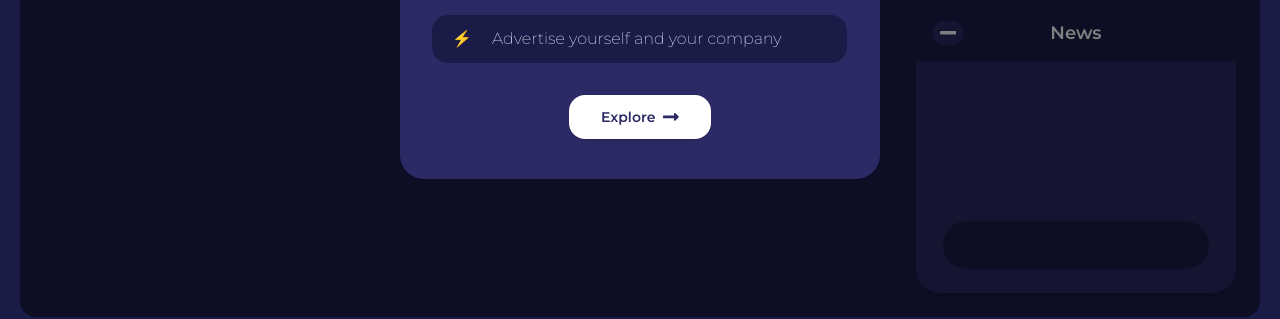
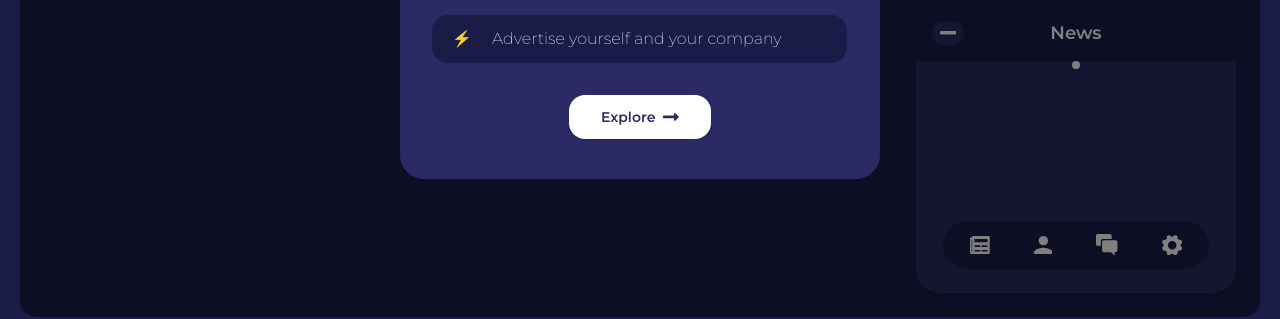
Before and after one commit to Jurredr/twente-digibuddy, a Nuxt app: page / in a window 1280 px wide. Shown: the part 463-782 px from the top of the page. Built offline with nearby package versions, Linux system fonts and the light colour scheme.

Commit message:
Added navigation icons in Widget Window

```diff
--- a/components/WidgetWindow.vue
+++ b/components/WidgetWindow.vue
@@ -87,8 +87,89 @@
         </svg>
       </div>
       <div
-        class="navigation absolute bg-dark rounded-3xl bottom-6 w-10/12 h-12"
-      ></div>
+        class="navigation absolute bg-dark rounded-3xl bottom-6 w-10/12 h-12 flex justify-center items-center gap-11"
+      >
+        <div class="nav-news cursor-pointer">
+          <svg
+            xmlns="http://www.w3.org/2000/svg"
+            width="19.739"
+            height="18.739"
+            viewBox="0 0 19.739 18.739"
+          >
+            <path
+              id="Icon_awesome-newspaper"
+              data-name="Icon awesome-newspaper"
+              d="M18.917,4.5H3.016c-.454,0-.822.524-.822,1.171v.39H.822C.368,6.062,0,6.586,0,7.233V20.506c0,1.509.859,2.733,1.919,2.733H18.094c.908,0,1.645-1.049,1.645-2.342V5.671C19.739,5.024,19.371,4.5,18.917,4.5Zm-17,16.4c-.151,0-.274-.175-.274-.39V8.4h.548v12.1C2.193,20.722,2.071,20.9,1.919,20.9Zm8.088-.781H4.8c-.227,0-.411-.262-.411-.586v-.39c0-.323.184-.586.411-.586h5.209c.227,0,.411.262.411.586v.39C10.418,19.854,10.234,20.116,10.007,20.116Zm7.128,0H11.926c-.227,0-.411-.262-.411-.586v-.39c0-.323.184-.586.411-.586h5.209c.227,0,.411.262.411.586v.39C17.546,19.854,17.362,20.116,17.135,20.116Zm-7.128-4.685H4.8c-.227,0-.411-.262-.411-.586v-.39c0-.323.184-.586.411-.586h5.209c.227,0,.411.262.411.586v.39C10.418,15.169,10.234,15.431,10.007,15.431Zm7.128,0H11.926c-.227,0-.411-.262-.411-.586v-.39c0-.323.184-.586.411-.586h5.209c.227,0,.411.262.411.586v.39C17.546,15.169,17.362,15.431,17.135,15.431Zm0-4.685H4.8c-.227,0-.411-.262-.411-.586V8.209c0-.323.184-.586.411-.586H17.135c.227,0,.411.262.411.586v1.952C17.546,10.484,17.362,10.746,17.135,10.746Z"
+              transform="translate(0 -4.5)"
+              fill="#fff"
+            />
+          </svg>
+        </div>
+        <div class="nav-profile cursor-pointer">
+          <svg
+            xmlns="http://www.w3.org/2000/svg"
+            width="18.739"
+            height="18.739"
+            viewBox="0 0 18.739 18.739"
+          >
+            <path
+              id="Icon_material-person"
+              data-name="Icon material-person"
+              d="M15.37,15.37a4.685,4.685,0,1,0-4.685-4.685A4.684,4.684,0,0,0,15.37,15.37Zm0,2.342C12.243,17.712,6,19.281,6,22.4v2.342H24.739V22.4C24.739,19.281,18.5,17.712,15.37,17.712Z"
+              transform="translate(-6 -6)"
+              fill="#fff"
+            />
+          </svg>
+        </div>
+        <div class="nav-chat cursor-pointer">
+          <svg
+            xmlns="http://www.w3.org/2000/svg"
+            width="21.411"
+            height="21.414"
+            viewBox="0 0 21.411 21.414"
+          >
+            <g
+              id="Icon_ionic-ios-chatboxes"
+              data-name="Icon ionic-ios-chatboxes"
+              transform="translate(-3.375 -3.375)"
+            >
+              <path
+                id="Path_4"
+                data-name="Path 4"
+                d="M25.055,11.981H13.647a1.964,1.964,0,0,0-1.961,1.961v7.943a1.96,1.96,0,0,0,1.961,1.956h6.528a.563.563,0,0,1,.391.165L23.81,27c.18.175.479.1.479-.149v-2.6c0-.309.2-.407.5-.407h.051a2.143,2.143,0,0,0,2.167-1.956V13.943A1.953,1.953,0,0,0,25.055,11.981Z"
+                transform="translate(-2.226 -2.305)"
+                fill="#fff"
+              />
+              <path
+                id="Path_5"
+                data-name="Path 5"
+                d="M9.882,8.415h9.133V5.053a1.679,1.679,0,0,0-1.678-1.678H5.053A1.679,1.679,0,0,0,3.375,5.053v8.5a1.679,1.679,0,0,0,1.678,1.678H8.2V10.093A1.686,1.686,0,0,1,9.882,8.415Z"
+                transform="translate(0)"
+                fill="#fff"
+              />
+            </g>
+          </svg>
+        </div>
+        <div class="nav-settings cursor-pointer">
+          <svg
+            xmlns="http://www.w3.org/2000/svg"
+            width="20.354"
+            height="20.359"
+            viewBox="0 0 20.354 20.359"
+          >
+            <path
+              id="Icon_ionic-ios-settings"
+              data-name="Icon ionic-ios-settings"
+              d="M23.173,14.677a2.619,2.619,0,0,1,1.68-2.444A10.382,10.382,0,0,0,23.6,9.207a2.654,2.654,0,0,1-1.065.228,2.613,2.613,0,0,1-2.391-3.679A10.35,10.35,0,0,0,17.12,4.5a2.617,2.617,0,0,1-4.887,0A10.382,10.382,0,0,0,9.207,5.756a2.613,2.613,0,0,1-2.39,3.679,2.568,2.568,0,0,1-1.065-.228A10.611,10.611,0,0,0,4.5,12.239a2.618,2.618,0,0,1,.005,4.887,10.382,10.382,0,0,0,1.256,3.027A2.614,2.614,0,0,1,9.212,23.6a10.442,10.442,0,0,0,3.027,1.256,2.612,2.612,0,0,1,4.876,0A10.382,10.382,0,0,0,20.142,23.6a2.617,2.617,0,0,1,3.451-3.451,10.442,10.442,0,0,0,1.256-3.027A2.632,2.632,0,0,1,23.173,14.677Zm-8.449,4.235a4.24,4.24,0,1,1,4.24-4.24A4.239,4.239,0,0,1,14.725,18.912Z"
+              transform="translate(-4.5 -4.5)"
+              fill="#fff"
+            />
+          </svg>
+        </div>
+      </div>
+      <div class="select-bubble rounded-full w-2 h-2 bg-white">
+
+      </div>
     </div>
   </div>
 </template>
```
